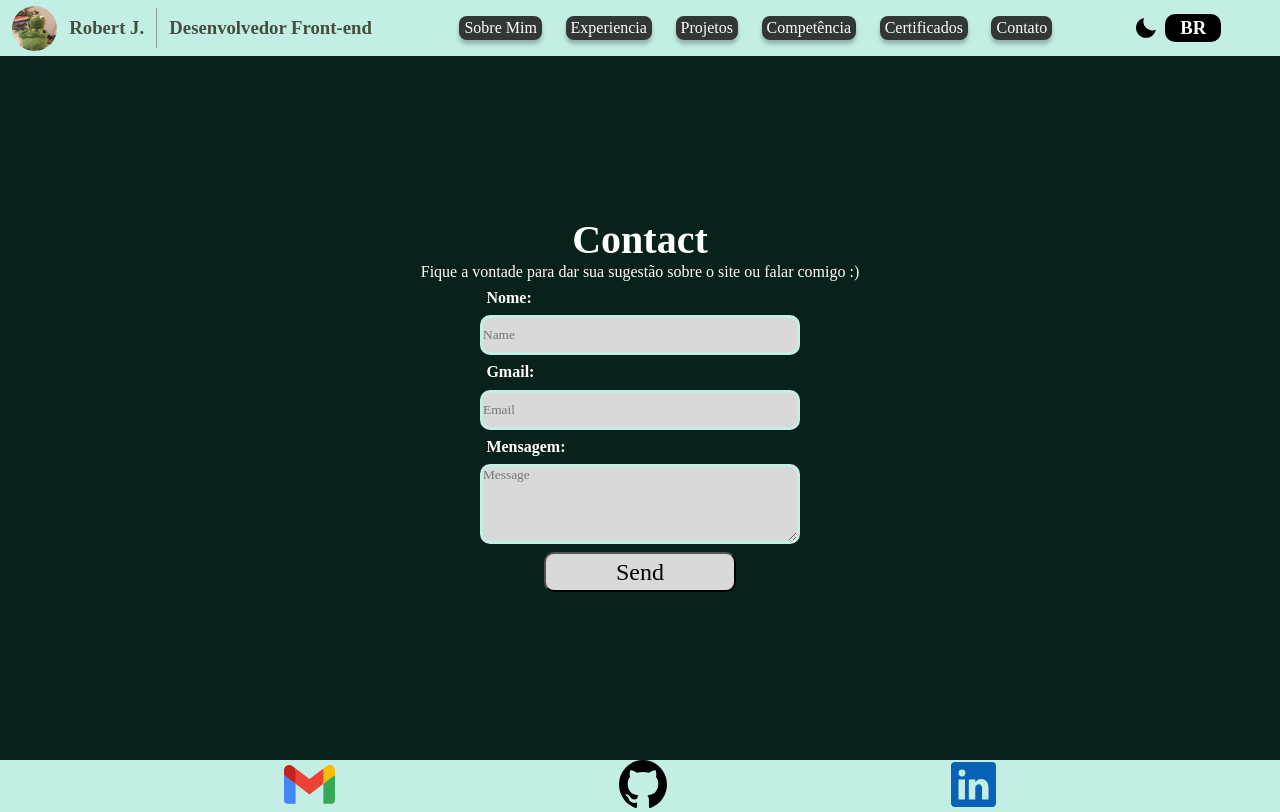
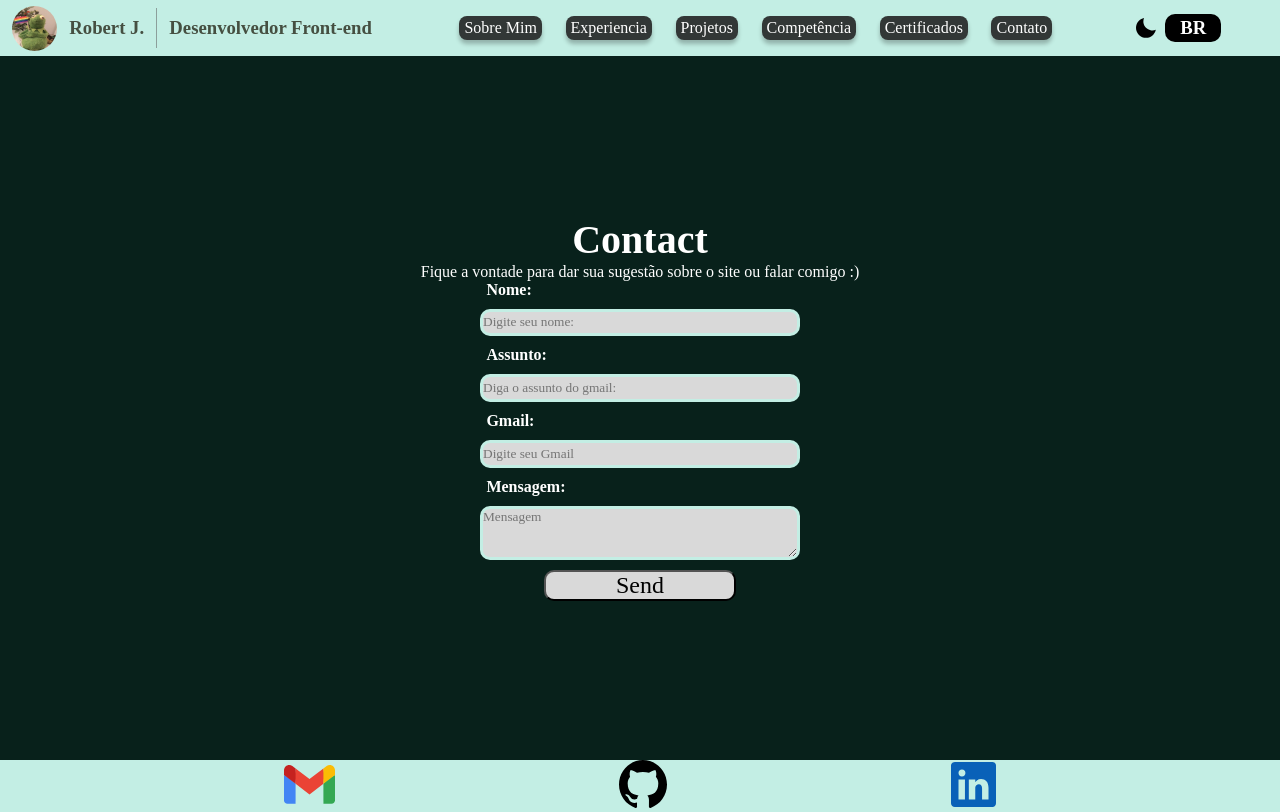
Before and after one commit to KermitTheSapo/my-portfolio, a React (Create React App) app: page /contact in a window 1280 px wide. Built offline with nearby package versions, Linux system fonts and the light colour scheme; a web font is replaced by a local one.

Commit message:
:sparkles: feat: doing the contact gmail and home download CV

```diff
--- a/package.json
+++ b/package.json
@@ -3,9 +3,12 @@
   "version": "0.1.0",
   "private": true,
   "dependencies": {
+    "@emailjs/browser": "^3.7.0",
     "@testing-library/jest-dom": "^5.16.5",
     "@testing-library/react": "^13.4.0",
     "@testing-library/user-event": "^13.5.0",
+    "emailjs": "^4.0.1",
+    "emailjs-com": "^3.2.0",
     "react": "^18.2.0",
     "react-dom": "^18.2.0",
     "react-router-dom": "^6.4.1",
--- a/src/Components/contact/contact.js
+++ b/src/Components/contact/contact.js
@@ -1,20 +1,35 @@
-import React from "react"
+import React, {useRef} from "react"
 import * as S from "./contactStyle.js"
 import Footer from "../footer/footer.js"
+import emailjs from '@emailjs/browser';
 
 export default function Contact(){
+    const form = useRef();
+    function sendEmail(e) {
+        e.preventDefault();
+        emailjs.sendForm('gmailMessage', 'template_dna91lt', form.current, 'ZoPxYGB95R71IYR_l')
+        .then((result) => {
+            console.log(result.text);
+        }, (error) => {
+            console.log(error.message);
+        });
+        e.target.reset()
+    }
+
     return(
         <S.Section>
             <S.Div>
                 <S.H1>Contact</S.H1>
                 <S.Paragraph>Fique a vontade para dar sua sugestão sobre o site ou falar comigo :)</S.Paragraph>
-                <S.Form action="">
+                <S.Form ref={form} onSubmit={sendEmail}>
                     <S.Label htmlFor="">Nome: </S.Label>
-                    <S.Input type="text" placeholder="Name"/>
+                    <S.Input name="name" type="text" placeholder="Digite seu nome: "/>
+                    <S.Label htmlFor="">Assunto: </S.Label>
+                    <S.Input name="subject" type="text" placeholder="Diga o assunto do gmail: "/>
                     <S.Label htmlFor="">Gmail: </S.Label>
-                    <S.Input type="email" placeholder="Email"/>
+                    <S.Input name="email" type="email" placeholder="Digite seu Gmail"/>
                     <S.Label htmlFor="">Mensagem: </S.Label>
-                    <S.Textarea name="" id="" cols="30" rows="10" placeholder="Message"></S.Textarea>
+                    <S.Textarea name="message" id="" cols="30" rows="10" placeholder="Mensagem"></S.Textarea>
                     <S.SendBtn>Send</S.SendBtn>
                 </S.Form>
             </S.Div>
--- a/src/Components/contact/contactStyle.js
+++ b/src/Components/contact/contactStyle.js
@@ -28,6 +28,7 @@ export const Form = styled.form`
     align-items: center;
     justify-content: space-evenly;
     height: 40vh;
+    gap: 10px;
 `
 
 export const Paragraph = styled.p`
--- a/src/Components/home/Home.js
+++ b/src/Components/home/Home.js
@@ -2,7 +2,7 @@ import React from "react"
 import * as S from "./homeStyle.js"
 import Mario from "../../assets/imgs/home/mario.gif"
 import Footer from "../footer/footer.js"
-
+import CV from "../../assets/docs/CV/portifolio.pdf"
 
 export default function Home(){
     return(
@@ -14,6 +14,7 @@ export default function Home(){
                 <S.Job>Estagiário Front-end do Programa de Bolsas da Compass.uol</S.Job>
                 <S.Age>18 anos</S.Age>
                 <S.Localization>Paulista, Pernambuco, Brasil </S.Localization>
+                <a href={CV} download><S.Btn>Download CV</S.Btn></a>
             </S.Information>
             <S.Imgs>
                 <S.MarioImg src={Mario} alt="" />
--- a/src/Components/home/homeStyle.js
+++ b/src/Components/home/homeStyle.js
@@ -36,6 +36,7 @@ export const Information = styled.div`
     flex-direction: column;
     justify-content: space-evenly;
     height: 30%;
+    gap: 10px;
 `
 
 export const Imgs = styled.div`
@@ -67,3 +68,12 @@ export const Age = styled.h3`
 export const Localization = styled.h3`
     color: white;
 `
+export const Btn = styled.button`
+    width: 15%;
+    background-color:#D9D9D9;
+    border-radius: 10px;
+    color: black;
+    height: 4vh;
+    font-size: 1.5rem;
+    cursor: pointer;
+`
```
Also changed, not shown: 2 other files (tests, documents, lock files or other folders).
